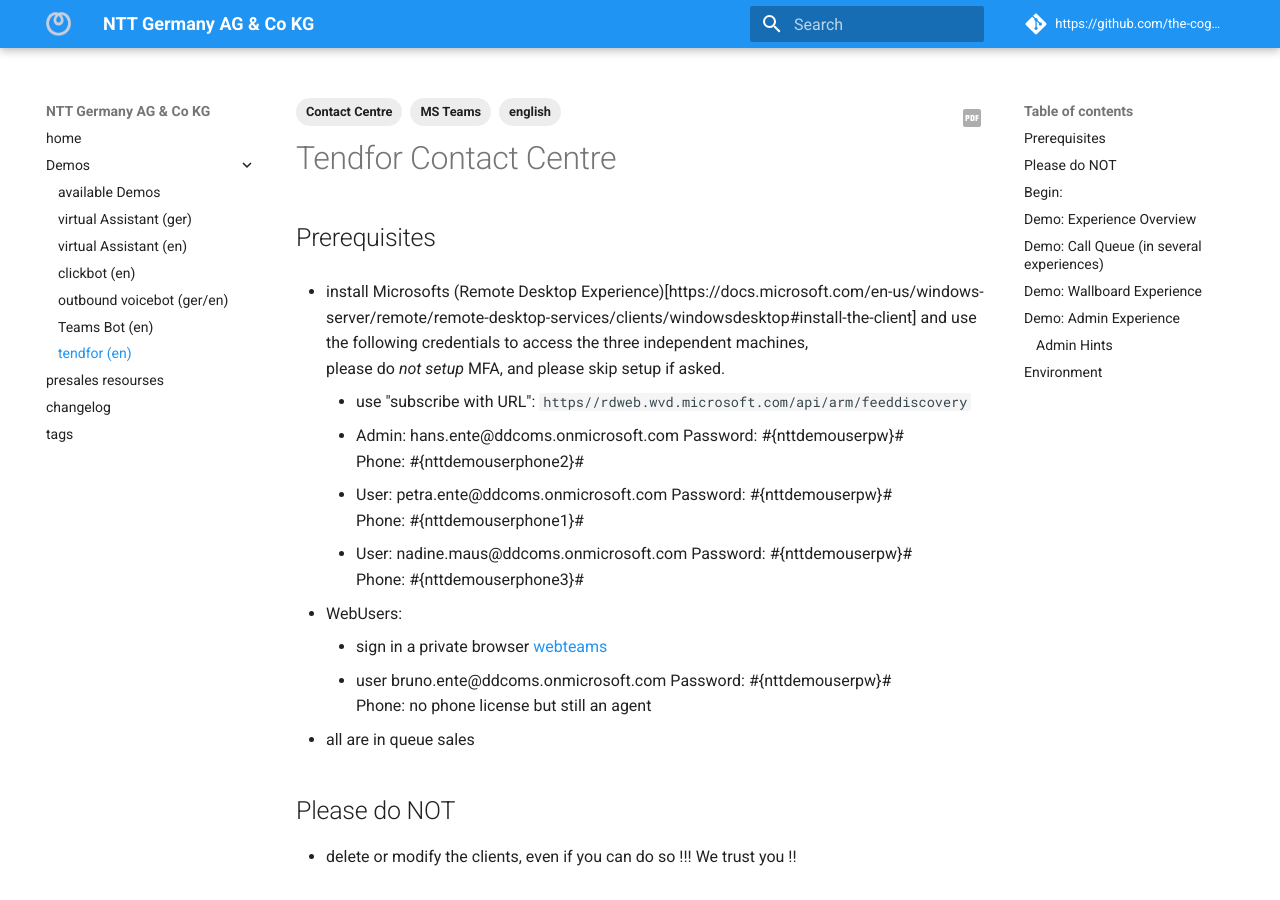
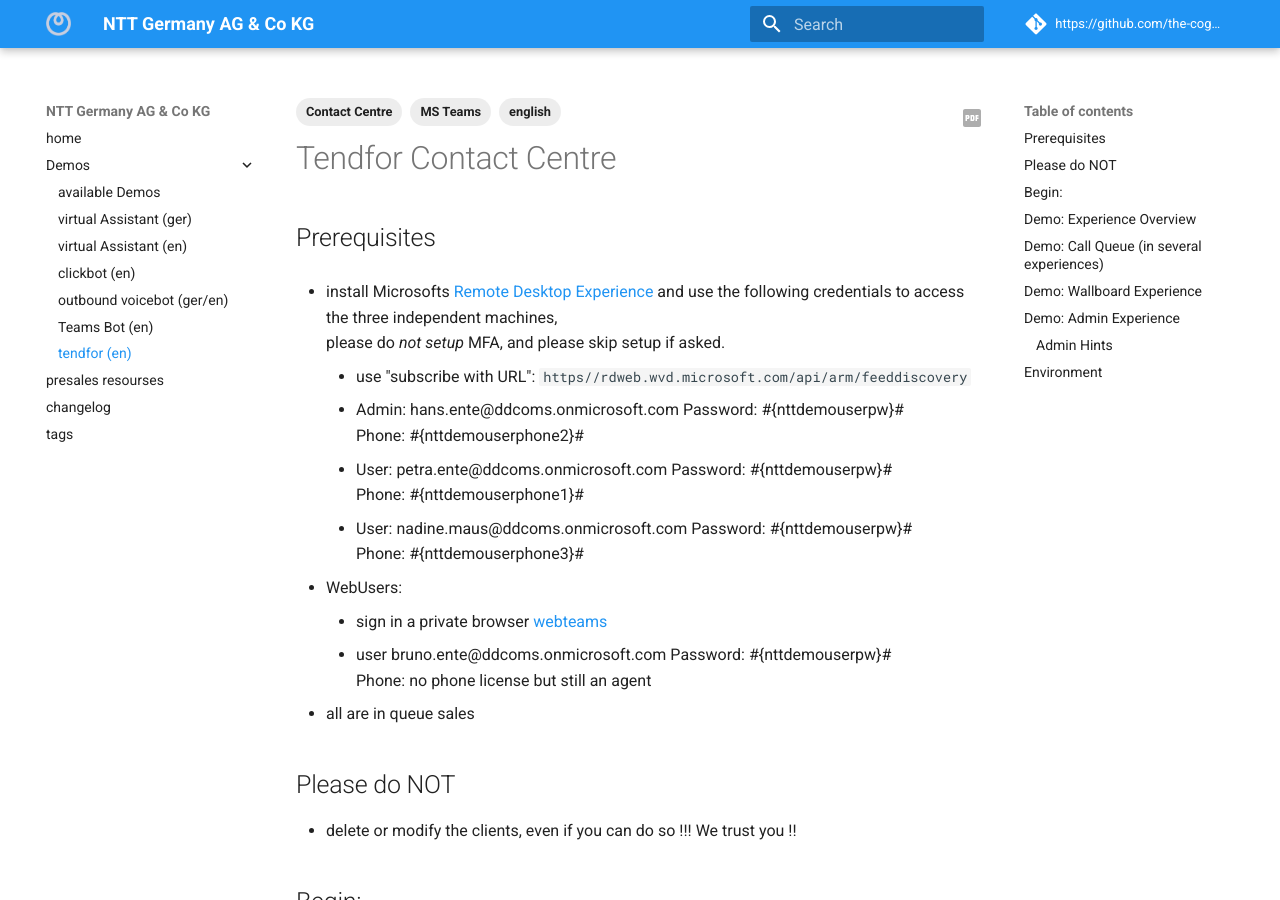
Before and after one commit to the-cognitiveservices-ninja/demo-environment, an MkDocs documentation site: the page built from docs/scripts/tendfor.md, in a window 1280 px wide and 900 px high. Built offline with MkDocs 1.6.1 and Material for MkDocs 9.7.7, drawn with Linux system fonts in a browser that asks for light colours; comment, search, counter and statistics services are not loaded.

Commit message:
updated link

````diff
--- a/docs/scripts/tendfor.md
+++ b/docs/scripts/tendfor.md
@@ -9,7 +9,7 @@
 # Tendfor Contact Centre
 
 ## Prerequisites
-  - install Microsofts (Remote Desktop Experience)[https://docs.microsoft.com/en-us/windows-server/remote/remote-desktop-services/clients/windowsdesktop#install-the-client] and use the following credentials to access the three independent machines,
+  - install Microsofts [Remote Desktop Experience](https://docs.microsoft.com/en-us/windows-server/remote/remote-desktop-services/clients/windowsdesktop#install-the-client) and use the following credentials to access the three independent machines,
     please do _not setup_ MFA, and please skip setup if asked.
     - use "subscribe with URL":
     ```
````
